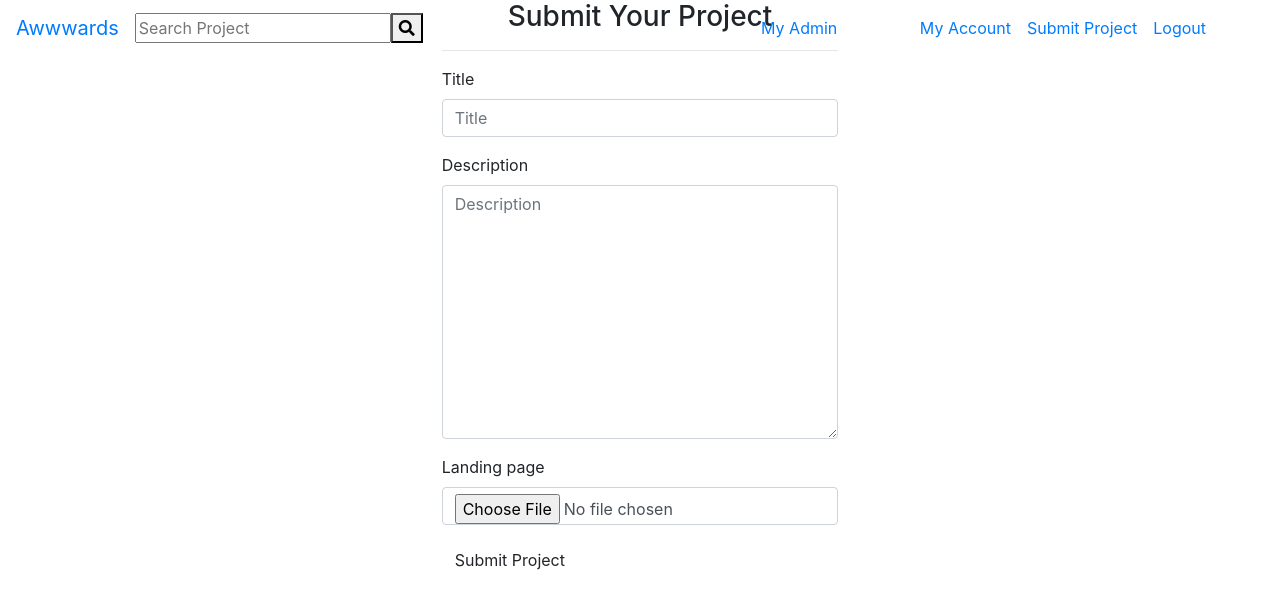
After one commit to wanjikuciku/Awards, a Django app: a page that uses projects/templates/base.html in a window 1280 px wide. The commit adds this page. Shown: the top 609 px of the page. Run offline with Django 3.2, Linux system fonts and the light colour scheme; the visitor is signed in with stand-in values (Sample User, id 1); some libraries are stand-ins or nearby versions.

Commit message:
add styles

```diff
--- a/projects/forms.py
+++ b/projects/forms.py
@@ -6,7 +6,7 @@ from django.forms import ModelForm
 class NewProjectForm(ModelForm):
     class Meta:
         model = Project
-        fields = ('project_title','project_description','landing_page','live_site')
+        fields = ('title','description','landing_page')
 
 
 class VoteForm(ModelForm):
--- a/projects/models.py
+++ b/projects/models.py
@@ -1,13 +1,15 @@
 from django.db import models
 from django.contrib.auth.models import User
 from datetime import datetime
+from url_or_relative_url_field.fields import URLOrRelativeURLField
+from pyuploadcare.dj.models import ImageField
 from tinymce.models import HTMLField
 
 
 # Create your models here.
 class UserProfile(models.Model):
     user = models.OneToOneField(User,on_delete=models.CASCADE)
-    profile_pic = models.ImageField(upload_to='profile_photos',null=True,blank=True)
+    profile_pic = ImageField()
     bio = HTMLField()
     contact=models.CharField(max_length=12)
     projects = models.ForeignKey('Project',on_delete=models.CASCADE,null=True)
@@ -23,13 +25,14 @@ class UserProfile(models.Model):
         self.save()
 
     def __str__(self):
-        return self.user
+        return self.user.username
 
 
 class Project(models.Model):
     title = models.CharField(max_length=40)
     description = HTMLField()
-    landing_page = models.ImageField(upload_to='landing_pages')
+    landing_page = ImageField()
+    live_site = URLOrRelativeURLField()
     user = models.ForeignKey(User,null=True,blank=True,on_delete=models.CASCADE)
     design = models.IntegerField(choices=list(zip(range(0, 11), range(0, 11))), default=0)
     usability = models.IntegerField(choices=list(zip(range(0, 11), range(0, 11))), default=0)
--- /dev/null
+++ b/projects/templates/base.html
@@ -0,0 +1,29 @@
+{% load bootstrap4 %}
+{% load static %}
+<!DOCTYPE html>
+<html lang="en" dir="ltr">
+
+<head>
+  <meta charset="utf-8">
+  <meta name="viewport" content="width=device-width, initial-scale=1, shrink-to-fit=no">
+  <link rel="shortcut icon" type="image/x-icon" href="https://www.awwwards.com/favicon.ico">
+  <title></title>
+  {% block styles%}
+  {{block.super}}
+  {% bootstrap_css%}
+  <link rel="stylesheet" href="{% static 'css/styles.css' %}">
+  {% endblock %}
+</head>
+
+<body>
+  {% include 'navbar.html' %}
+  {% block content %}
+  {% endblock %}
+  {% block scripts %}
+  <script src="https://code.jquery.com/jquery-3.2.1.slim.min.js" integrity="sha384-KJ3o2DKtIkvYIK3UENzmM7KCkRr/rE9/Qpg6aAZGJwFDMVNA/GpGFF93hXpG5KkN" crossorigin="anonymous"></script>
+  <script src="https://cdnjs.cloudflare.com/ajax/libs/popper.js/1.12.9/umd/popper.min.js" integrity="sha384-ApNbgh9B+Y1QKtv3Rn7W3mgPxhU9K/ScQsAP7hUibX39j7fakFPskvXusvfa0b4Q" crossorigin="anonymous"></script>
+  <script src="https://maxcdn.bootstrapcdn.com/bootstrap/4.0.0/js/bootstrap.min.js" integrity="sha384-JZR6Spejh4U02d8jOt6vLEHfe/JQGiRRSQQxSfFWpi1MquVdAyjUar5+76PVCmYl" crossorigin="anonymous"></script>
+  {% endblock %}
+</body>
+
+</html>
--- /dev/null
+++ b/projects/templates/navbar.html
@@ -0,0 +1,71 @@
+<!DOCTYPE html>
+<html lang="en">
+
+<head>
+
+  <meta charset="utf-8">
+  <meta name="viewport" content="width=device-width, initial-scale=1">
+  <link rel="stylesheet" href="https://use.fontawesome.com/releases/v5.5.0/css/all.css" integrity="sha384-B4dIYHKNBt8Bc12p+WXckhzcICo0wtJAoU8YZTY5qE0Id1GSseTk6S+L3BlXeVIU" crossorigin="anonymous">
+  <!-- Compiled and minified JavaScript -->
+  <script src="https://cdnjs.cloudflare.com/ajax/libs/materialize/1.0.0/js/materialize.min.js"></script>
+</head>
+
+<body>
+  <nav class="navbar navbar-expand-xl navbar-inverse fixed-top">
+    <a class="navbar-brand" href="{% url 'index' %}">Awwwards</a>
+    <button class="navbar-toggler" type="button" data-toggle="collapse" data-target="#navbarSupportedContent" aria-controls="navbarSupportedContent" aria-expanded="false" aria-label="Toggle navigation">
+      <span class="navbar-toggler-icon">
+        <i class="fas fa-ellipsis-v"></i>
+      </span>
+    </button>
+
+    <div class="collapse navbar-collapse" id="navbarSupportedContent">
+      <div class="search-box">
+        <form class="form-inline my-2 my-lg-0 mx-auto" role="search" action="{% url 'search_project' %}">
+          <input class=" search-txt" type="text" placeholder="Search Project" name='project'>
+          <button class="search-btn" type="submit"><i class="fas fa-search"></i></button>
+        </form>
+      </div>
+      <ul style="margin-right:50px;" class="navbar-nav ml-auto">
+        <li class="nav-item">
+          <a href="/admin" class="nav-link">My Admin</a>
+        </li>
+        <li class="nav-item dropdown show">
+          <a style="color:#fff;" class="nav-link dropdown-toggle" role="button" id="dropdownMenuLink" data-toggle="dropdown" aria-haspopup="true" aria-expanded="false">
+            APIs
+          </a>
+          <div class="dropdown-menu" aria-labelledby="dropdownMenuLink">
+            <a href="{% url 'profile_list' %}" class="dropdown-item">Users API</a>
+            <a href="{% url 'project_list' %}" class="dropdown-item">Projects API</a>
+          </div>
+        </li>
+
+
+        {% if user.is_authenticated %}
+        <li class="nav-item">
+          <a href="{% url 'profile'%}" class="nav-link">My Account</a>
+        </li>
+        <li class="nav-item">
+          <a class="nav-link" href="{% url 'send_project' %}">Submit Project</a>
+        </li>
+        <li class="nav-item">
+          <a class="nav-link" href="/logout">Logout</a>
+        </li>
+        {% else %}
+        <li class="nav-item">
+          <a class="nav-link" href="/accounts/login/">Login</a>
+        </li>
+        <li>
+          <a class="nav-link" href="/accounts/register/">Sign Up</a>
+        </li>
+        {% endif %}
+
+
+      </ul>
+    </div>
+  </nav>
+  <script src="https://cdnjs.cloudflare.com/ajax/libs/jquery/3.3.1/jquery.min.js"></script>
+  <script type="text/javascript" src="static/js/nav.js"></script>
+</body>
+
+</html>
--- a/projects/templates/registration/login.html
+++ b/projects/templates/registration/login.html
@@ -1,4 +1,4 @@
-{% load bootstrap3%}
+{% load bootstrap4%}
 {% load static %}
 
 <!DOCTYPE html>
@@ -13,7 +13,7 @@
         {% bootstrap_css%}
         <link rel="stylesheet" href="{% static 'css/login.css' %}">
 
-    <link href="https://fonts.googleapis.com/css?family=Maven+Pro" rel="stylesheet">
+        <link href="https://fonts.googleapis.com/css?family=Fruktur" rel="stylesheet">
 
     {% endblock %}
 </head>
--- a/projects/templates/registration/registration_form.html
+++ b/projects/templates/registration/registration_form.html
@@ -1,4 +1,4 @@
-{% load bootstrap3%}
+{% load bootstrap4 %}
 {% load static%}
 
 <!DOCTYPE html>
@@ -13,7 +13,8 @@
     {% bootstrap_css%}
     <link rel="stylesheet" href="{% static 'css/login.css'%}">
 
-<link href="https://fonts.googleapis.com/css?family=Maven+Pro" rel="stylesheet">
+    <link href="https://fonts.googleapis.com/css?family=Fruktur" rel="stylesheet">
+
 
     {% endblock %}
 </head>
--- /dev/null
+++ b/projects/templates/send_project.html
@@ -0,0 +1,22 @@
+{% extends 'base.html' %}
+{% load bootstrap4 %}
+{% block content %}
+<div class="container-fluid">
+  <div class="row">
+    <div class="col-md-4"></div>
+    <div class="col-md-4">
+      <h3 class="search text-center">Submit Your Project</h3>
+      <hr>
+      <form class="" action="" method="post" enctype="multipart/form-data">
+        {% csrf_token %}
+        {% bootstrap_form form %}
+
+        <div class="form-group">
+        <input type="submit" class="btn mx-auto" value="Submit Project">
+      </div>
+      </form>
+    </div>
+    <div class="col-md-4"></div>
+  </div>
+</div>
+{% endblock %}
--- a/projects/urls.py
+++ b/projects/urls.py
@@ -7,7 +7,12 @@ from django.conf import settings
 urlpatterns=[
 
     url(r'^$',views.index, name='index'),
-
+    url(r'^profile/',views.profile, name='profile'),
+    url(r'^new_project/',views.send_project, name='send_project'),
+    url(r'^search/',views.search_project,name='search_project'),
+    url(r'^project/(\d+)',views.project,name='project'),
+    url(r'^api/profiles/$',views.ProfileList.as_view(),name='profile_list'),
+    url(r'^api/projects/$',views.ProjectList.as_view(),name='project_list'),
 ]
 
 if settings.DEBUG:
--- a/projects/views.py
+++ b/projects/views.py
@@ -1,27 +1,74 @@
-from django.shortcuts import render
+from django.shortcuts import render,redirect
 from django.contrib.auth.decorators import login_required
 from .models import UserProfile,Project
 from .forms import NewProjectForm,VoteForm,ProfileEditForm
+from django.urls import reverse
 from django.http  import HttpResponse,Http404,HttpResponseRedirect,JsonResponse
 from django.contrib.auth.models import User
 from rest_framework.response import Response
-from django.db.models import Max,F
 from rest_framework.views import APIView
 from .serializer import ProfileSerializer,ProjectSerializer
+from django.db.models import Max,F
 
 
 # Create your views here.
-
 def index(request):
     projects = Project.objects.all()
     best_rating = 0
     best_project = Project.objects.annotate(max=Max(F('content')+ F('design')+ F('usability'))).order_by('-max').first()
-    best_rating = (best_project.design + best_project.usability + best_project.content)/3
+    best_rating = (best_project.usability + best_project.design + best_project.content)/3
     for project in projects:
         average = (project.design + project.usability + project.content)/3
         best_rating = round(average,2)
-    return render(request,'index.html',{'projects':projects,'best_rating':best_rating,'best_project':best_project})
+    return render(request,'index.html',{'projects':projects})
 
+@login_required(login_url='/accounts/login/')
+def profile(request):
+    profile = UserProfile.objects.filter(user = request.user).first()
+    projects = Project.objects.filter(user=profile.user).all()
+
+    if request.method == 'POST':
+        form = ProfileEditForm(request.POST,instance=profile,files=request.FILES)
+        if form.is_valid():
+            form.save()
+            return redirect(reverse('profile'))
+    else:
+        form = ProfileEditForm(instance=profile)
+
+    context = {
+        'profile':profile,
+        'projects':projects,
+        'form':form,
+    }
+    return render(request,'profile.html',context)
+
+
+
+@login_required(login_url='/accounts/login/')
+def send_project(request):
+    current_user = request.user
+    if request.method == 'POST':
+        form = NewProjectForm(request.POST,request.FILES)
+
+        if form.is_valid():
+            project = Project(project_title=request.POST['project_title'],landing_page=request.FILES['landing_page'],project_description=request.POST['project_description'],live_site=request.POST['live_site'],user=request.user)
+            project.save()
+            return redirect(reverse('index'))
+    else:
+        form = NewProjectForm()
+
+    return render(request,'send_project.html',{'form':form})
+
+def search_project(request):
+    try:
+        if 'project' in request.GET and request.GET['project']:
+            searched_term = (request.GET.get('project')).title()
+            searched_project = Project.objects.get(project_title__icontains = searched_term.title())
+            return render(request,'search.html',{'project':searched_project})
+    except (ValueError,Project.DoesNotExist):
+        raise Http404()
+
+    return render(request,'search.html')
 
 @login_required(login_url='/accounts/login/')
 def project(request,project_id):
@@ -48,3 +95,15 @@ def project(request,project_id):
     else:
         form = VoteForm()
     return render(request,'project.html',{'form':form,'project':project,'rating':rating})
+
+class ProfileList(APIView):
+    def get(self,request,format=None):
+        all_users = UserProfile.objects.all()
+        serializers = ProfileSerializer(all_users,many=True)
+        return Response(serializers.data)
+
+class ProjectList(APIView):
+    def get(self,request,format=None):
+        all_projects = Project.objects.all()
+        serializers = ProjectSerializer(all_projects,many=True)
+        return Response(serializers.data)
```
Also changed, not shown: awards/settings.py (+7 -0 lines), projects/templates/index.html (added, +57 -0 lines), projects/templates/profile.html (added, +73 -0 lines), projects/templates/project.html (added, +65 -0 lines), projects/templates/search.html (added, +37 -0 lines), requirements.txt (+9 -0 lines), projects/migrations/0002_project_live_site.py (added), 2 other files.
